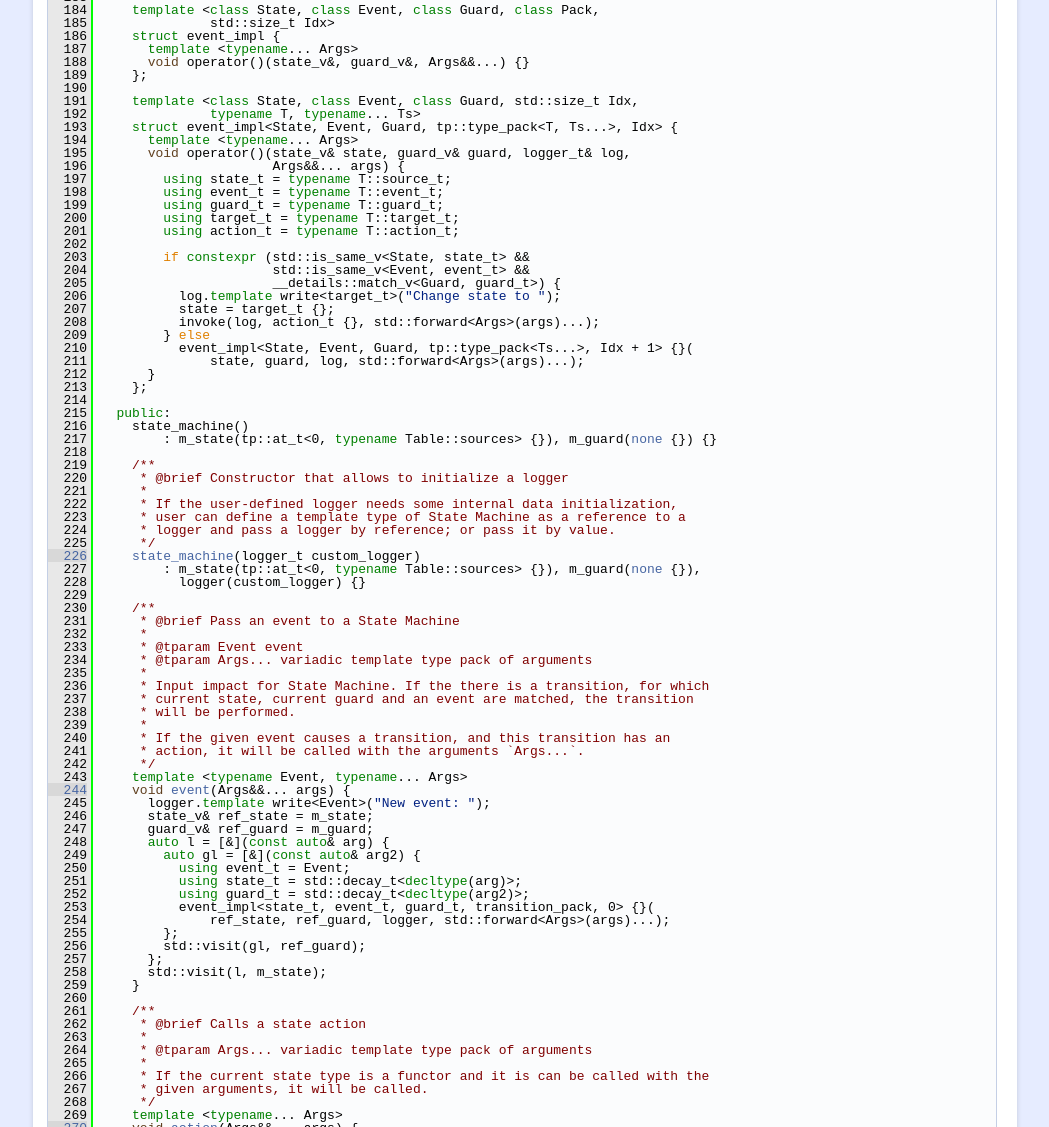
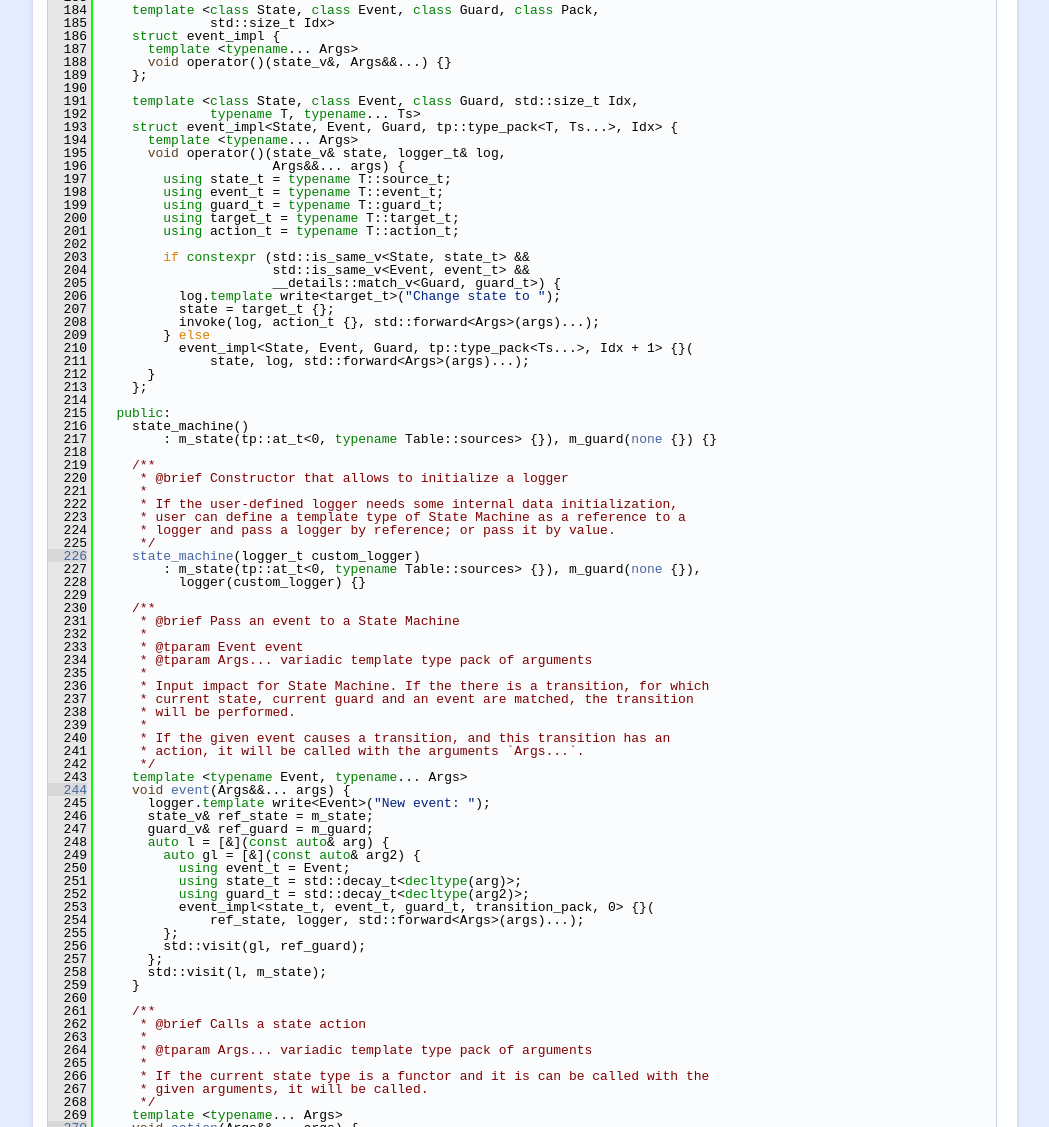
Before and after one commit to glebzlat/purefsm, a plain HTML site: page fsm_8hpp_source.html in a window 1280 px wide. Shown: the part 2608-3735 px from the top of the page, without its empty margins (115-1164 px from the left). Drawn offline with nearby package versions, Linux system fonts and the light colour scheme; some packages are replaced by stand-ins of ours.

Commit message:
Deploying to gh-pages from  @ efb999f2d19069b7b737219f48c79769c00a394f 🚀

```diff
--- a/fsm_8hpp_source.html
+++ b/fsm_8hpp_source.html
@@ -274,14 +274,14 @@ $(function() {
 <div class="line"><a name="l00185"></a><span class="lineno">  185</span>&#160;              std::size_t Idx&gt;</div>
 <div class="line"><a name="l00186"></a><span class="lineno">  186</span>&#160;    <span class="keyword">struct</span> event_impl {</div>
 <div class="line"><a name="l00187"></a><span class="lineno">  187</span>&#160;      <span class="keyword">template</span> &lt;<span class="keyword">typename</span>... Args&gt;</div>
-<div class="line"><a name="l00188"></a><span class="lineno">  188</span>&#160;      <span class="keywordtype">void</span> operator()(state_v&amp;, guard_v&amp;, Args&amp;&amp;...) {}</div>
+<div class="line"><a name="l00188"></a><span class="lineno">  188</span>&#160;      <span class="keywordtype">void</span> operator()(state_v&amp;, Args&amp;&amp;...) {}</div>
 <div class="line"><a name="l00189"></a><span class="lineno">  189</span>&#160;    };</div>
 <div class="line"><a name="l00190"></a><span class="lineno">  190</span>&#160; </div>
 <div class="line"><a name="l00191"></a><span class="lineno">  191</span>&#160;    <span class="keyword">template</span> &lt;<span class="keyword">class</span> State, <span class="keyword">class</span> Event, <span class="keyword">class</span> Guard, std::size_t Idx,</div>
 <div class="line"><a name="l00192"></a><span class="lineno">  192</span>&#160;              <span class="keyword">typename</span> T, <span class="keyword">typename</span>... Ts&gt;</div>
 <div class="line"><a name="l00193"></a><span class="lineno">  193</span>&#160;    <span class="keyword">struct</span> event_impl&lt;State, Event, Guard, tp::type_pack&lt;T, Ts...&gt;, Idx&gt; {</div>
 <div class="line"><a name="l00194"></a><span class="lineno">  194</span>&#160;      <span class="keyword">template</span> &lt;<span class="keyword">typename</span>... Args&gt;</div>
-<div class="line"><a name="l00195"></a><span class="lineno">  195</span>&#160;      <span class="keywordtype">void</span> operator()(state_v&amp; state, guard_v&amp; guard, logger_t&amp; log,</div>
+<div class="line"><a name="l00195"></a><span class="lineno">  195</span>&#160;      <span class="keywordtype">void</span> operator()(state_v&amp; state, logger_t&amp; log,</div>
 <div class="line"><a name="l00196"></a><span class="lineno">  196</span>&#160;                      Args&amp;&amp;... args) {</div>
 <div class="line"><a name="l00197"></a><span class="lineno">  197</span>&#160;        <span class="keyword">using</span> state_t = <span class="keyword">typename</span> T::source_t;</div>
 <div class="line"><a name="l00198"></a><span class="lineno">  198</span>&#160;        <span class="keyword">using</span> event_t = <span class="keyword">typename</span> T::event_t;</div>
@@ -297,7 +297,7 @@ $(function() {
 <div class="line"><a name="l00208"></a><span class="lineno">  208</span>&#160;          invoke(log, action_t {}, std::forward&lt;Args&gt;(args)...);</div>
 <div class="line"><a name="l00209"></a><span class="lineno">  209</span>&#160;        } <span class="keywordflow">else</span></div>
 <div class="line"><a name="l00210"></a><span class="lineno">  210</span>&#160;          event_impl&lt;State, Event, Guard, tp::type_pack&lt;Ts...&gt;, Idx + 1&gt; {}(</div>
-<div class="line"><a name="l00211"></a><span class="lineno">  211</span>&#160;              state, guard, log, std::forward&lt;Args&gt;(args)...);</div>
+<div class="line"><a name="l00211"></a><span class="lineno">  211</span>&#160;              state, log, std::forward&lt;Args&gt;(args)...);</div>
 <div class="line"><a name="l00212"></a><span class="lineno">  212</span>&#160;      }</div>
 <div class="line"><a name="l00213"></a><span class="lineno">  213</span>&#160;    };</div>
 <div class="line"><a name="l00214"></a><span class="lineno">  214</span>&#160; </div>
@@ -340,7 +340,7 @@ $(function() {
 <div class="line"><a name="l00251"></a><span class="lineno">  251</span>&#160;          <span class="keyword">using</span> state_t = std::decay_t&lt;<span class="keyword">decltype</span>(arg)&gt;;</div>
 <div class="line"><a name="l00252"></a><span class="lineno">  252</span>&#160;          <span class="keyword">using</span> guard_t = std::decay_t&lt;<span class="keyword">decltype</span>(arg2)&gt;;</div>
 <div class="line"><a name="l00253"></a><span class="lineno">  253</span>&#160;          event_impl&lt;state_t, event_t, guard_t, transition_pack, 0&gt; {}(</div>
-<div class="line"><a name="l00254"></a><span class="lineno">  254</span>&#160;              ref_state, ref_guard, logger, std::forward&lt;Args&gt;(args)...);</div>
+<div class="line"><a name="l00254"></a><span class="lineno">  254</span>&#160;              ref_state, logger, std::forward&lt;Args&gt;(args)...);</div>
 <div class="line"><a name="l00255"></a><span class="lineno">  255</span>&#160;        };</div>
 <div class="line"><a name="l00256"></a><span class="lineno">  256</span>&#160;        std::visit(gl, ref_guard);</div>
 <div class="line"><a name="l00257"></a><span class="lineno">  257</span>&#160;      };</div>
```
